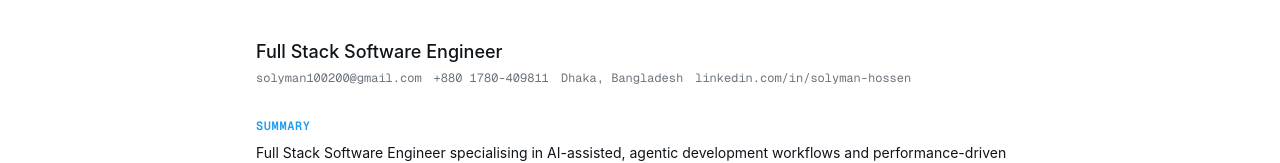
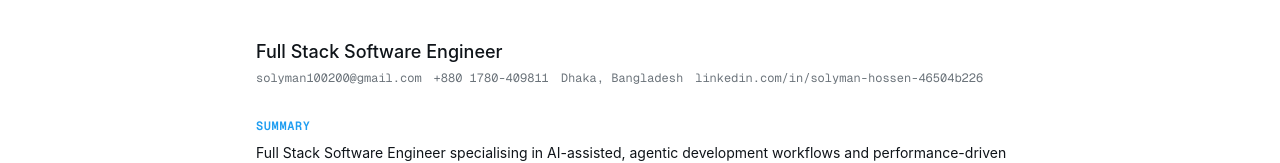
Before and after one commit to solymanHossen/portfolio-2026, a Next.js app: page /resume in a window 1280 px wide. Shown: the part 287-450 px from the top of the page. Built offline with nearby package versions, Linux system fonts and the light colour scheme; no server answers.

Commit message:
feat: update LinkedIn URL in site data and adjust layout styles in SiteHeader and Hero components for improved consistency

```diff
--- a/components/layout/site-header.tsx
+++ b/components/layout/site-header.tsx
@@ -21,7 +21,7 @@ export function SiteHeader() {
   return (
     <header className="sticky top-0 z-40 print:hidden sm:top-4 sm:px-4">
       <div className="container-page">
-        <div className="-mx-4 grid h-16 grid-cols-[1fr_auto_1fr] items-center gap-4 rounded-none border-b bg-background/85 px-4 shadow-sm backdrop-blur supports-backdrop-filter:bg-background/70 sm:mx-0 sm:rounded-full sm:border">
+        <div className="-mx-4 grid h-16 grid-cols-[1fr_auto_1fr] items-center gap-4 rounded-none border-b bg-background px-4 shadow-sm sm:mx-0 sm:rounded-full sm:border sm:bg-background/85 sm:backdrop-blur sm:supports-backdrop-filter:bg-background/70">
           <div className="col-start-1 flex items-center">
             <Tooltip>
               <TooltipTrigger asChild>
--- a/components/sections/hero.tsx
+++ b/components/sections/hero.tsx
@@ -14,7 +14,7 @@ export function Hero() {
       <div className="container-page relative pt-4 pb-20 sm:py-28">
         <div className="grid grid-cols-1 gap-10 lg:grid-cols-[1.1fr_1fr] lg:gap-12">
           {/* Left: headline, copy, CTAs */}
-          <div className="relative order-2 -mt-10 flex flex-col justify-center rounded-t-[2rem] bg-background pt-8 shadow-[0_-16px_40px_-24px_rgba(0,0,0,0.25)] sm:order-none sm:mt-0 sm:rounded-none sm:bg-transparent sm:pt-0 sm:shadow-none">
+          <div className="relative order-2 -mt-10 flex flex-col justify-center sm:rounded-t-[2rem] bg-background pt-8 sm:shadow-[0_-16px_40px_-24px_rgba(0,0,0,0.25)] sm:order-none sm:mt-0 sm:rounded-none sm:bg-transparent sm:pt-0 sm:shadow-none">
             <div aria-hidden="true" className="mb-6 h-1 w-12 rounded-full bg-primary" />
             <p className="font-mono text-sm uppercase tracking-wider text-primary">{hero.label}</p>
             <h1 className="mt-5 text-4xl font-semibold tracking-tight text-balance sm:text-5xl lg:text-6xl">
@@ -38,7 +38,7 @@ export function Hero() {
           </div>
 
           {/* Right: full-bleed photo */}
-          <div className="relative order-1 -mx-4 aspect-4/5 min-h-95 overflow-hidden rounded-b-[2rem] rounded-t-none sm:order-none sm:mx-0 sm:min-h-105 sm:rounded-2xl lg:aspect-auto lg:min-h-125">
+          <div className="relative order-1 -mx-4 aspect-4/5 min-h-95 overflow-hidden rounded-b-[2rem] rounded-t-none shadow-[0_24px_60px_-24px_rgba(0,0,0,0.4)] sm:order-none sm:mx-0 sm:min-h-105 sm:rounded-2xl sm:shadow-none lg:aspect-auto lg:min-h-125">
             <Image
               src="/images/portrait-hero-2.jpg"
               alt={`${site.name}, ${site.title}, on location in Bangladesh`}
--- a/data/site.ts
+++ b/data/site.ts
@@ -8,7 +8,7 @@ export const site = {
   email: "solyman100200@gmail.com",
   phone: "+880 1780-409811",
   phoneHref: "+8801780409811",
-  linkedIn: "https://www.linkedin.com/in/solyman-hossen",
+  linkedIn: "https://www.linkedin.com/in/solyman-hossen-46504b226",
   availability: "Available for select opportunities",
 } as const
 
@@ -65,6 +65,6 @@ export const contactCta = {
   buttons: [
     { label: "Start a Conversation", href: "/contact" },
     { label: "Send an Email", href: `mailto:${site.email}` },
-    { label: "View LinkedIn", href: "https://www.linkedin.com/in/solyman-hossen" },
+    { label: "View LinkedIn", href: site.linkedIn },
   ],
 } as const
```
